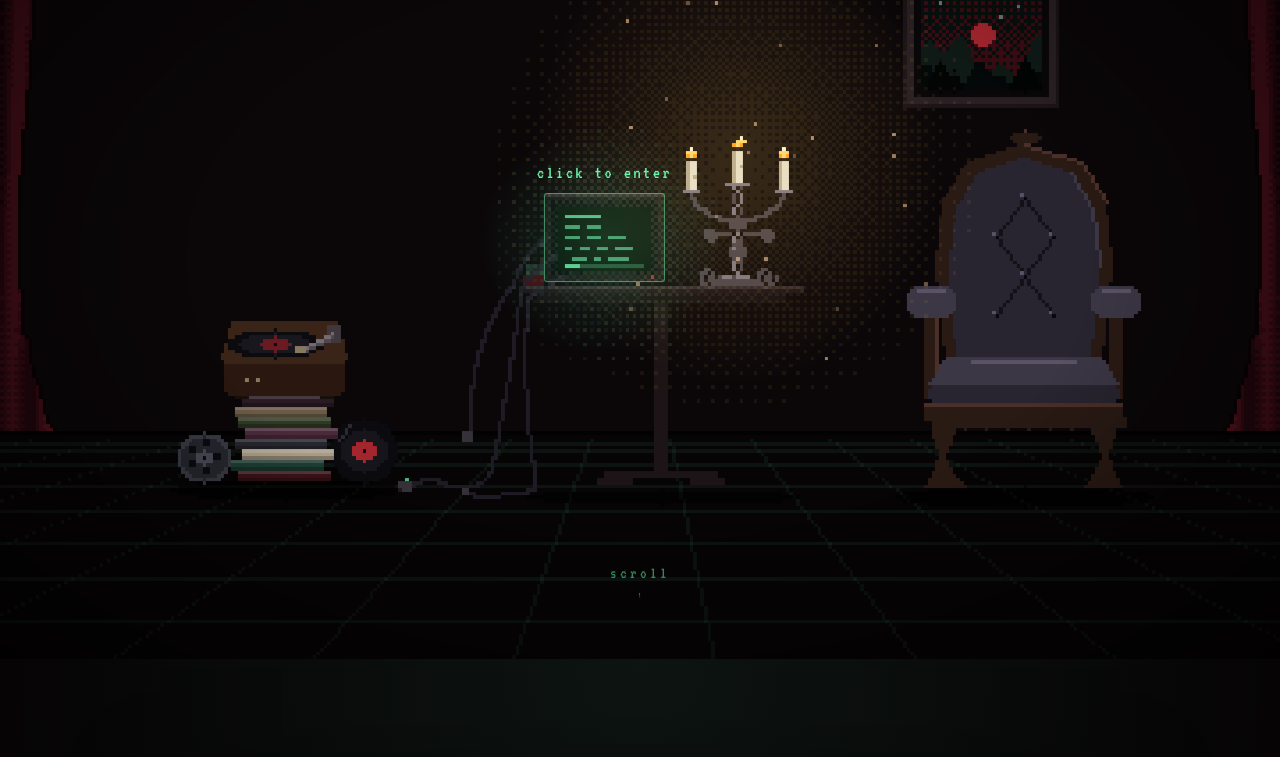
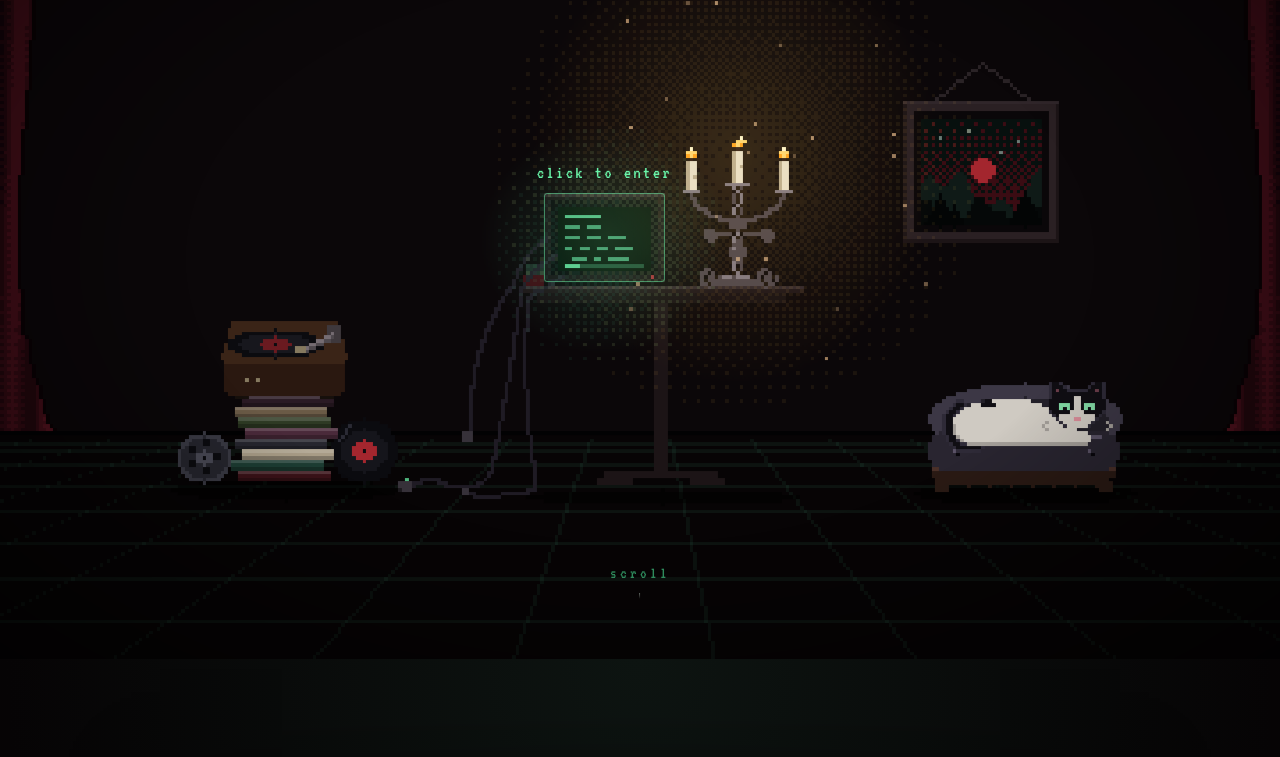
Before and after one commit to beatrizvigomes/beatrizvigomes.github.io, a plain HTML site: page index.html in a window 1280 px wide. Shown: the part 141-898 px from the top of the page. Drawn offline with nearby package versions, Linux system fonts and the light colour scheme.

```diff
--- a/index.html
+++ b/index.html
@@ -4,11 +4,29 @@
   <meta charset="utf-8">
   <meta name="viewport" content="width=device-width, initial-scale=1">
   <title>Beatriz Gomes — Software Engineer & UX/UI Designer</title>
-  <meta name="description" content="Software engineer leaning frontend, with a UX/UI designer's eye.">
+  <meta name="description" content="Frontend developer and UX/UI designer. A portfolio hidden inside a dark room: click the screen to enter.">
+  <meta name="theme-color" content="#060405">
+
+  <!-- Link preview (the card shown in WhatsApp, LinkedIn, Slack, iMessage...). The image URL must be absolute. -->
+  <meta property="og:type" content="website">
+  <meta property="og:site_name" content="Beatriz Gomes">
+  <meta property="og:title" content="Beatriz Gomes — Software Engineer &amp; UX/UI Designer">
+  <meta property="og:description" content="Frontend developer and UX/UI designer. A portfolio hidden inside a dark room: click the screen to enter.">
+  <meta property="og:url" content="https://beatrizvigomes.github.io/portfolio/">
+  <meta property="og:image" content="https://beatrizvigomes.github.io/portfolio/images/preview.jpg">
+  <meta property="og:image:width" content="1200">
+  <meta property="og:image:height" content="630">
+  <meta property="og:image:alt" content="A dark Victorian room with a glowing computer screen, a candelabra and an armchair.">
+  <meta name="twitter:card" content="summary_large_image">
+
+  <!-- Browser-tab icon and the icon iPhones use when the page is saved to the home screen -->
+  <link rel="icon" href="favicon.svg" type="image/svg+xml">
+  <link rel="apple-touch-icon" href="apple-touch-icon.png">
   <link rel="preconnect" href="https://fonts.googleapis.com">
   <link rel="preconnect" href="https://fonts.gstatic.com" crossorigin>
   <link href="https://fonts.googleapis.com/css2?family=Cormorant+Garamond:ital,wght@0,400;0,500;1,400;1,500&family=IBM+Plex+Mono:wght@400&family=Inter:wght@300;400&family=VT323&display=swap" rel="stylesheet">
-  <link rel="stylesheet" href="style.css">
+  <!-- The ?v= number makes phones/browsers fetch the new file instead of a saved copy. Raise it when you update the site. -->
+  <link rel="stylesheet" href="style.css?v=3">
 </head>
 <body>
 
@@ -66,6 +84,6 @@
     <button class="lb-nav lb-next" type="button" aria-label="Next photo">&rsaquo;</button>
   </div>
 
-  <script src="script.js"></script>
+  <script src="script.js?v=3"></script>
 </body>
 </html>
--- a/script.js
+++ b/script.js
@@ -141,7 +141,7 @@ function drawRoom() {
   }
 
   // ---- the picture (opens "off-screen"): simple dark frame, dusk mountain ----
-  rc.save(); rc.translate(OX + 66, OY - 14);  // high on the right wall, above the chair, clear of the computer
+  rc.save(); rc.translate(OX + 66, OY + 24);  // on the right wall, above the cat bed, clear of the computer
   line(176, 22, 190, 11, C.metal); line(204, 22, 190, 11, C.metal);   // hanging cord
   R(168, 22, 44, 40, C.wood); R(168, 22, 44, 1, C.woodHi);
   R(169, 23, 42, 38, '#2a2023');
@@ -164,30 +164,68 @@ function drawRoom() {
   pine(178, PY + PH, 9, '#030505'); pine(182, PY + PH, 6, '#030505'); pine(202, PY + PH, 10, '#030505');
   rc.restore();
 
-  // ---- armchair: Victorian parlour chair, front view: carved wood frame, tufted back, cabriole legs ----
-  rc.save(); rc.translate(OX + 143, OY);      // the chair sits to the right so the computer is the focus
+  // ---- a small Victorian cat bed, with the cat in it (replaces the armchair) ----
   const K = CHAIR, WD = '#2a1a14', WDH = '#4a3028';
-  const mir = pts => pts.map(([x, y]) => [250 - x, y]);              // mirror around the chair's centre (x=125)
-  shadow(125, 157, 36, 3);
-  const leg = [[100, 132], [107, 132], [106, 139], [103, 146], [106, 152], [109, 155], [97, 155], [99, 151], [101, 146], [99, 139]];
-  poly(leg, WD); poly(mir(leg), WD);                                  // cabriole legs
-  poly([[103, 120], [100, 92], [102, 74], [109, 63], [125, 58], [141, 63], [148, 74], [150, 92], [147, 120]], WD);          // carved frame
-  poly([[106, 120], [104, 92], [106, 76], [112, 66], [125, 62], [138, 66], [144, 76], [146, 92], [144, 120]], K.base);      // upholstered back
-  ellipse(125, 56, 4, 2, WD); P(125, 54, WDH);                        // carved crest
-  line(125, 58, 141, 63, WDH); line(141, 63, 148, 74, WDH);          // light catching the frame
-  line(138, 66, 144, 76, K.hi); line(144, 76, 146, 92, K.hi);
-  const bt = [[125, 73], [117, 84], [133, 84], [125, 95], [117, 106], [133, 106]];                                           // tufting (restrained)
-  [[0, 1], [0, 2], [1, 3], [2, 3], [3, 4], [3, 5]].forEach(([a, b]) => line(bt[a][0], bt[a][1], bt[b][0], bt[b][1], K.dk));
-  bt.forEach(([x, y]) => { P(x, y, K.btn); P(x - 1, y - 1, K.glow); });
-  R(97, 104, 4, 26, WD); R(149, 104, 4, 26, WD); R(100, 104, 1, 26, WDH);                                                    // arm posts
-  poly([[103, 118], [147, 118], [152, 126], [98, 126]], K.hi); R(110, 119, 30, 1, K.glow);                                   // seat (top face)
-  rr(98, 126, 54, 5, 2, K.base);                                      // seat front lip
-  rr(92, 98, 14, 9, 4, K.hi); R(95, 99, 8, 1, K.glow);                // arm pads
-  rr(144, 98, 14, 9, 4, K.hi); R(147, 99, 8, 1, K.glow);
-  R(97, 131, 56, 5, WD); R(97, 131, 56, 1, WDH);                      // apron
-  for (let x = 100; x <= 148; x += 6) ellipse(x + 2, 136, 3, 2, WD);
-  rc.restore();  // scalloped edge
+  const CX = 308;                                            // centre of the bed, on the right-hand side of the room
+  const CK = '#100e13', CW = '#cfcac2', CWS = '#a39e98', CG = '#82d9a4', CP = '#d98c98', CPI = '#6a3d49';   // cat: black, white, shade, green eyes, pink nose, ear
+  shadow(CX, 178, 31, 3);
+  // carved wooden base with a scalloped edge and four stubby legs
+  R(CX - 26, 171, 52, 3, WD); R(CX - 26, 171, 52, 1, WDH);
+  for (let x = CX - 24; x <= CX + 22; x += 6) ellipse(x + 2, 174, 3, 2, WD);
+  R(CX - 25, 175, 4, 3, WD); R(CX + 21, 175, 4, 3, WD);
+  // the cushion: a lit back rim, and a dark hollow where she lies
+  ellipse(CX, 157, 27, 10, K.hi);
+  ellipse(CX, 158, 23, 7, '#232029');                       // the hollow of the cushion: a shade darker than the fabric, not black
+  // the front rim of the cushion, with two buttons
+  rr(CX - 27, 161, 54, 11, 5, K.base);
+  R(CX - 22, 162, 44, 1, K.glow);
+  [CX - 19, CX + 19].forEach(x => { P(x, 167, K.btn); P(x - 1, 166, K.glow); });
 
+  // ---- the cat, drawn as ONE pixel sprite (46 x 22): a long low loaf, head resting on the right, tail wrapped round behind ----
+  // Each part is described by columns, so it is easy to tweak: the body is a list of [first column, last column] per row.
+  const SX = CX - 23, SY = 144;                              // top-left corner of the sprite in the room
+  const cell = (x, y, c) => P(SX + x, SY + y, c);
+  const BODY = {                                              // white body, row -> [from, to]
+    8: [12, 24], 9: [8, 27], 10: [6, 29], 11: [5, 30], 12: [4, 31], 13: [3, 32], 14: [3, 33], 15: [3, 34],
+    16: [3, 37], 17: [3, 40], 18: [4, 41], 19: [5, 41], 20: [7, 40],
+  };
+  const TAIL = [                                              // black tail: starts behind the body, wraps round the left, curls under
+    [4, 9], [3, 10], [2, 11], [1, 12], [1, 13], [1, 14], [1, 15], [1, 16], [1, 17], [2, 18], [2, 19], [3, 20],
+    [4, 21], [5, 21], [6, 21], [7, 21], [8, 21], [9, 21],
+  ];
+  const HEAD = [                                              // 16 x 13: K black, W white, G green eye, S pupil, P pink nose, I inner ear
+    '.KK..........KK.',
+    '.KKK........KKK.',
+    '.KIKK......KKIK.',
+    '.KKKKKKKKKKKKKK.',
+    '.KKKKKKWWKKKKKK.',
+    'KKKKKKKWWKKKKKKK',
+    'KKKGGGKWWKGGGKKK',
+    'KKKGSGKWWKGSGKKK',
+    '.KKKKKWWWWKKKKK.',
+    '..KWWWWWWWWWWK..',
+    '...WWWWPPWWWW...',
+    '....WWWWWWWW....',
+    '.....WWWWWW.....',
+  ];
+  const HX = 30, HY = 3;                                      // where the head sits inside the sprite
+  const HC = { K: CK, I: CPI, G: CG, S: CK, W: CW, P: CP };
+
+  // 1) tail first (it is behind the body), with a faint outline so the black does not vanish into the dark room
+  const tailAt = new Set(TAIL.flatMap(([x, y]) => [`${x},${y}`, `${x + 1},${y}`]));
+  tailAt.forEach(k => { const [x, y] = k.split(',').map(Number); [[-1,0],[1,0],[0,-1],[0,1]].forEach(([dx, dy]) => { if (!tailAt.has(`${x+dx},${y+dy}`)) cell(x + dx, y + dy, '#2e2a37'); }); });
+  tailAt.forEach(k => { const [x, y] = k.split(',').map(Number); cell(x, y, CK); });
+  // 2) the white body, with a soft shade along the bottom and the left edge
+  Object.entries(BODY).forEach(([y, [a, b]]) => { y = +y; for (let x = a; x <= b; x++) cell(x, y, (y === 20 || (x === a && y > 14)) ? CWS : CW); });
+  // 3) the small black patch on the top of her back
+  [[12, 8], [13, 8], [11, 9], [12, 9], [13, 9], [14, 9]].forEach(([x, y]) => cell(x, y, CK));
+  // 4) the head, with a faint outline on its black parts
+  const solid = (i, j) => !!(HEAD[j] && HEAD[j][i] && HEAD[j][i] !== '.');
+  HEAD.forEach((row, j) => [...row].forEach((ch, i) => {
+    if (ch === '.' && (solid(i - 1, j) || solid(i + 1, j) || solid(i, j - 1) || solid(i, j + 1))) cell(HX + i, HY + j, '#2e2a37');
+  }));
+  HEAD.forEach((row, j) => [...row].forEach((ch, i) => { if (ch !== '.') cell(HX + i, HY + j, HC[ch]); }));
+  [[-1, 11], [-2, 12], [-1, 13], [16, 11], [17, 12], [16, 13]].forEach(([dx, dy]) => cell(HX + dx, HY + dy, CWS));   // whiskers
   // ---- larger side table with the computer ----
   rc.save(); rc.translate(OX - 40, OY);
   shadow(206, 157, 38, 2);
@@ -328,6 +366,7 @@ function render() {
     ctx.fillRect(Math.round(p.x), Math.round(p.y), 1, 1);
   });
   if (reduceMotion || Math.floor(frame / 8) % 3 !== 0) { ctx.fillStyle = `rgba(${C.green},.7)`; ctx.fillRect(134, 174, 1, 1); }   // the cable's LED, blinking
+  if (!reduceMotion && frame % 48 < 2) { ctx.fillStyle = '#100e13'; ctx.fillRect(318, 153, 3, 2); ctx.fillRect(325, 153, 3, 2); ctx.fillStyle = '#4f9a73'; ctx.fillRect(318, 154, 3, 1); ctx.fillRect(325, 154, 3, 1); }   // she blinks: happy closed eyes now and then
   WICKS.forEach(([x, y]) => flame(x, y));
   glowScreen.style.opacity = screenHot ? 1.6 : 1;
   if (!reduceMotion) glowLamp.style.opacity = (0.8 + Math.random() * 0.2).toFixed(2);   // candlelight breathes unevenly
--- a/style.css
+++ b/style.css
@@ -76,7 +76,7 @@ body { background: var(--bg); color: var(--text); font-family: var(--sans); }
 /* ---------- Hotspots (% of the 320x180 scene) ---------- */
 .hotspot { position: absolute; background: transparent; border: 0; cursor: pointer; }
 .hs-monitor { left: 43.25%; top: 41.8%; width: 8.5%; height: 11.1%; }
-.hs-picture { left: 68.5%;   top: 13.3%; width: 11%;  height: 17.8%; }
+.hs-picture { left: 68.5%;   top: 30.2%; width: 11%;  height: 17.8%; }
 .hs-music   { left: 17.25%; top: 58.2%; width: 15.5%;  height: 20.4%; }
 
 .hotspot::after {
```
Also changed, not shown: apple-touch-icon.png (added), favicon.svg (added), images/preview.jpg (added).
